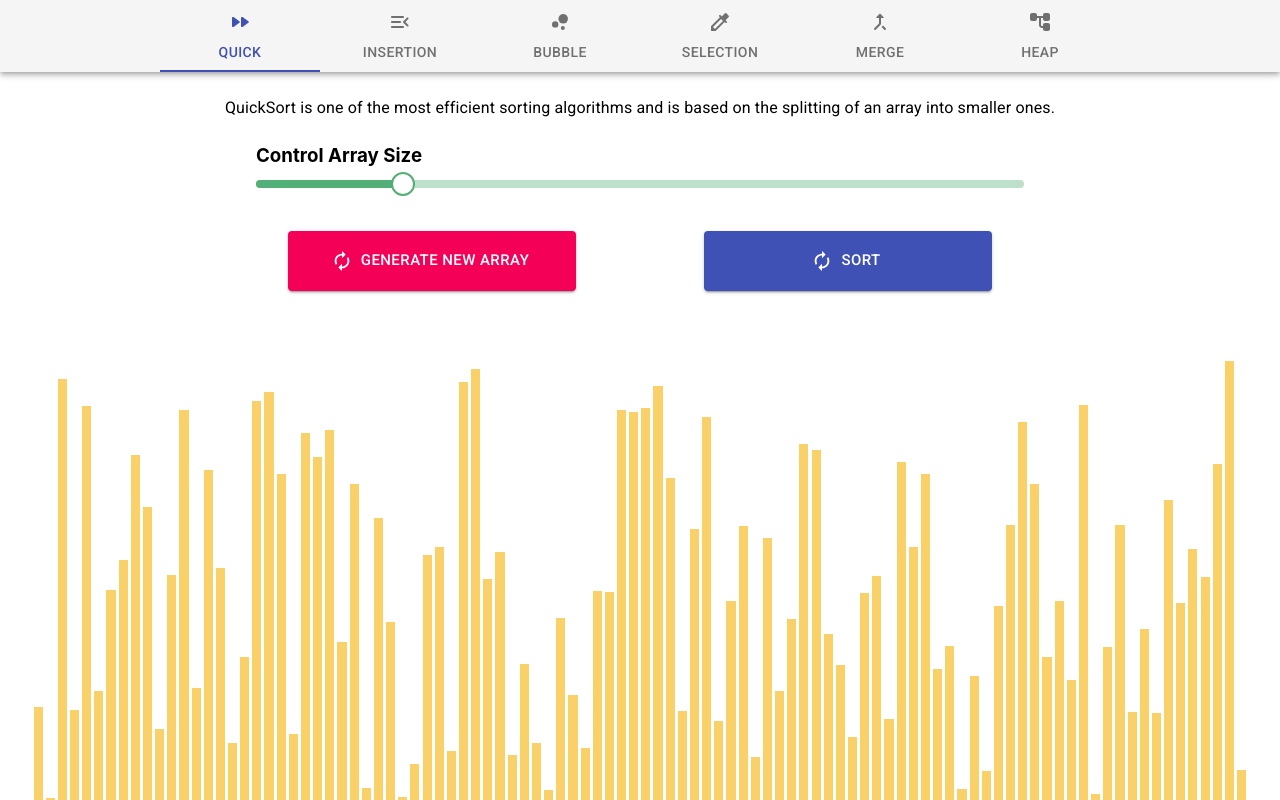
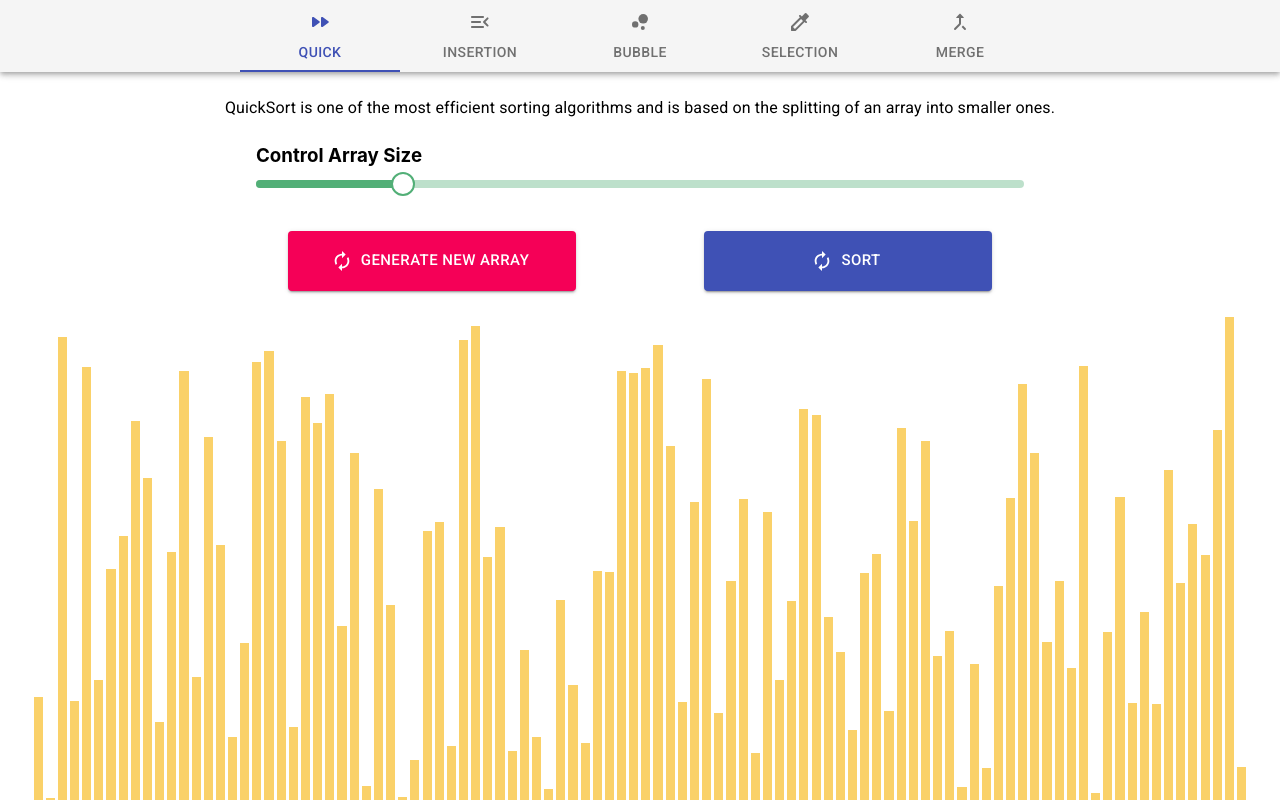
Before and after one commit to Fraisin/SightSort, a React (Create React App) app: page / in a window 1280 px wide. Built offline with nearby package versions, Linux system fonts and the light colour scheme.

Commit message:
Tab selection matters and height fix.

```diff
--- a/src/App.css
+++ b/src/App.css
@@ -12,6 +12,9 @@
   justify-content: space-evenly;
   align-items: center;
 }
+.appWrapper {
+  height: 100vh;
+}
 /* Mobile Styles */
 @media only screen and (max-width: 599px) {
 }
--- a/src/App.js
+++ b/src/App.js
@@ -4,7 +4,7 @@ import SortVisualizer from "./SortVisualizer/SortVisualizer";
 
 function App() {
   return (
-    <div>
+    <div className="appWrapper">
       <Selector />
       <SortVisualizer></SortVisualizer>
     </div>
--- a/src/Selector.js
+++ b/src/Selector.js
@@ -9,9 +9,9 @@ import InsertIcon from "@material-ui/icons/MenuOpenRounded";
 import BubbleIcon from "@material-ui/icons/BubbleChartRounded";
 import SelectIcon from "@material-ui/icons/ColorizeRounded";
 import MergeIcon from "@material-ui/icons/MergeTypeRounded";
-import HeapIcon from "@material-ui/icons/AccountTreeRounded";
 import Typography from "@material-ui/core/Typography";
 import Box from "@material-ui/core/Box";
+import { setCurrTab } from "./SortVisualizer/SortVisualizer.js";
 import "./App.css";
 
 function TabPanel(props) {
@@ -51,6 +51,7 @@ const useStyles = makeStyles(theme => ({
   root: {
     flexGrow: 1,
     width: "100%",
+    maxHeight: "144px",
     justifyContent: "center",
     backgroundColor: theme.palette.background.paper
   }
@@ -62,6 +63,7 @@ export default function ScrollableTabsButtonForce() {
 
   const handleChange = (event, newValue) => {
     setValue(newValue);
+    setCurrTab(newValue);
   };
 
   return (
@@ -81,7 +83,6 @@ export default function ScrollableTabsButtonForce() {
           <Tab label="Bubble" icon={<BubbleIcon />} {...a11yProps(2)} />
           <Tab label="Selection" icon={<SelectIcon />} {...a11yProps(3)} />
           <Tab label="Merge" icon={<MergeIcon />} {...a11yProps(4)} />
-          <Tab label="Heap" icon={<HeapIcon />} {...a11yProps(5)} />
         </Tabs>
       </AppBar>
       <TabPanel className="tab" value={value} index={0}>
@@ -102,14 +103,7 @@ export default function ScrollableTabsButtonForce() {
       </TabPanel>
       <TabPanel className="tab" value={value} index={4}>
         Merge sort is a divide-and-conquer algorithm that breaks the list into
-        several sub-lists until each sublist consists of a single element and
-        merging those sublists in a manner that results into a sorted list.
-      </TabPanel>
-      <TabPanel className="tab" value={value} index={5}>
-        Heapsort is similar to selection sort—we're repeatedly choosing the
-        largest item and moving it to the end of our array. The main difference
-        is that instead of scanning through the entire array to find the largest
-        item, we convert the array into a max heap to speed things up.
+        several sub-lists and merges those sublists to form a sorted list.
       </TabPanel>
     </div>
   );
--- a/src/SortVisualizer/SortVisualizer.css
+++ b/src/SortVisualizer/SortVisualizer.css
@@ -3,15 +3,14 @@
 }
 .barContainer {
   width: 95%;
-  height: 55vh;
   display: flex;
+  flex-grow: 1;
   justify-content: space-around;
   align-content: center;
   align-items: flex-end;
-  position: fixed;
-  bottom: 0;
-  left: 50%;
-  transform: translateX(-50%);
+  margin-left: auto;
+  margin-right: auto;
+  margin-top: 2%;
 }
 .btnsWrapper {
   display: flex;
--- a/src/SortVisualizer/SortVisualizer.js
+++ b/src/SortVisualizer/SortVisualizer.js
@@ -4,12 +4,14 @@ import Slider from "@material-ui/core/Slider";
 import Button from "@material-ui/core/Button";
 import RefreshIcon from "@material-ui/icons/Autorenew";
 import * as Merge from "../SortingAlgorithms/mergeSort.js";
+import Box from "@material-ui/core/Box";
 import "./SortVisualizer.css";
 
 const maxArrayValue = 500;
 const UNVISITED_COLOUR = "#fad169";
 const VISITED_COLOUR = "#4eccbf";
 const ANIMATION_SPEED_MS = 5;
+var currTab = 0;
 
 const PrettoSlider = withStyles({
   root: {
@@ -72,6 +74,10 @@ export default class SortVisualizer extends React.Component {
     this.refillArray(newValue);
   };
 
+  beginSort() {
+    if (currTab === 4) this.mergeSort();
+  }
+
   //Sorting algorithms that call helper methods.
   quickSort() {}
   insertionSort() {}
@@ -131,7 +137,7 @@ export default class SortVisualizer extends React.Component {
   render() {
     const { array } = this.state;
     return (
-      <div>
+      <Box display="flex" flexDirection="column" height="calc(100vh - 144px)">
         <div className="slider">
           <h3>Control Array Size</h3>
           <PrettoSlider
@@ -163,7 +169,7 @@ export default class SortVisualizer extends React.Component {
             startIcon={<RefreshIcon />}
             className="mainBtn"
             onClick={() => {
-              this.mergeSort();
+              this.beginSort();
             }}
           >
             Sort
@@ -181,7 +187,7 @@ export default class SortVisualizer extends React.Component {
             ></div>
           ))}
         </div>
-      </div>
+      </Box>
     );
   }
 }
@@ -190,7 +196,6 @@ export default class SortVisualizer extends React.Component {
 function getRandomInt(min, max) {
   return Math.floor(Math.random() * (max - min + 1) + min);
 }
-
 //Determines if two arrays are equal for testing purposes.
 function arraysEqual(array1, array2) {
   if (array1.length !== array2.length) return false;
@@ -199,3 +204,7 @@ function arraysEqual(array1, array2) {
   }
   return true;
 }
+//Sets the tab index so that the correct sorting method can be chosen.
+export function setCurrTab(index) {
+  currTab = index;
+}
```
